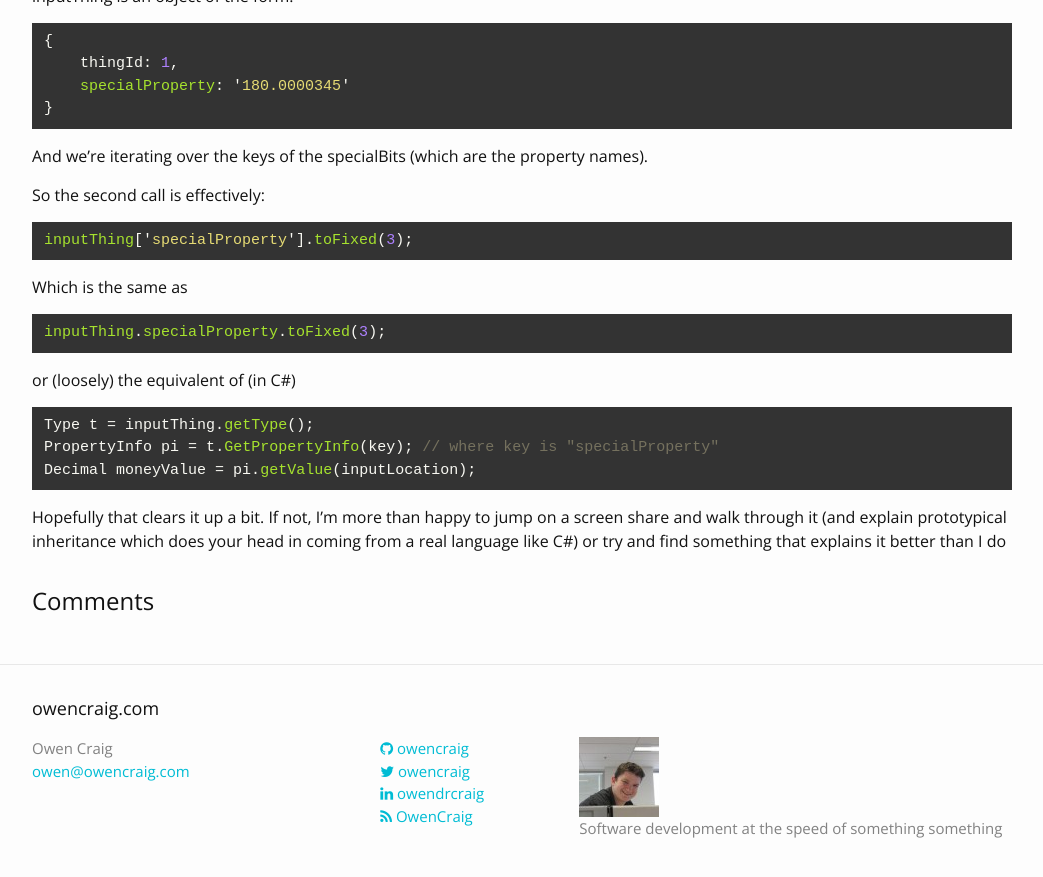
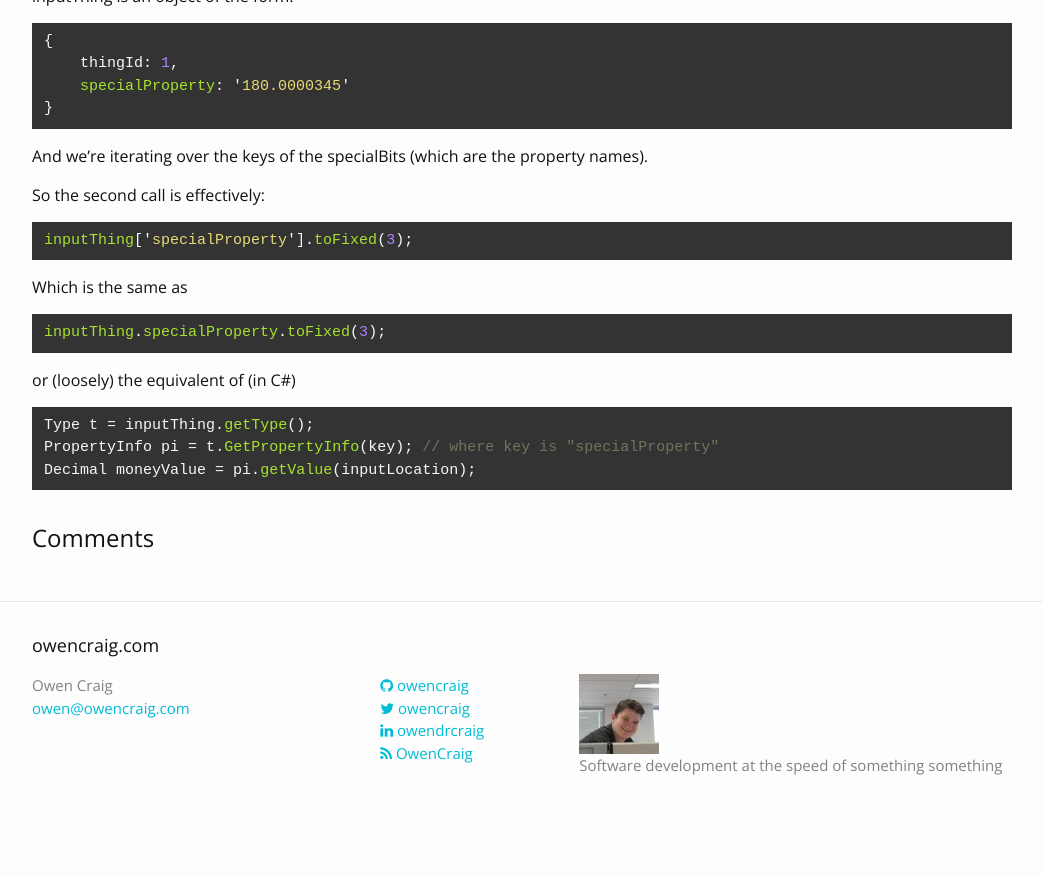
Before and after one commit to owencraig/owencraig.github.io, a Jekyll site: the page built from _posts/2015-04-23-javascript-arrays-and-objects-wait-what.md, in a window 1280 px wide and 900 px high, scrolled down 2534 px. Shown: the top 877 px of the window, without its empty margins (118-1161 px from the left). Built offline with Jekyll 4.4.1, drawn with Linux system fonts in a browser that asks for light colours; nearby versions of some CDN libraries; Markdown is read by kramdown in place of the engine named in the settings; comment, search, counter and statistics services are not loaded; after the commit the page ends 3371 px from its top, so only the background shows below that.

Commit message:
removed editorial from an email conversation ~oops...~

```diff
--- a/_posts/2015-04-23-javascript-arrays-and-objects-wait-what.md
+++ b/_posts/2015-04-23-javascript-arrays-and-objects-wait-what.md
@@ -133,5 +133,3 @@ Type t = inputThing.getType();
 PropertyInfo pi = t.GetPropertyInfo(key); // where key is "specialProperty"
 Decimal moneyValue = pi.getValue(inputLocation);
 {% endhighlight %}
-
-Hopefully that clears it up a bit. If not, I'm more than happy to jump on a screen share and walk through it (and explain prototypical inheritance which does your head in coming from a real language like C#) or try and find something that explains it better than I do
```
